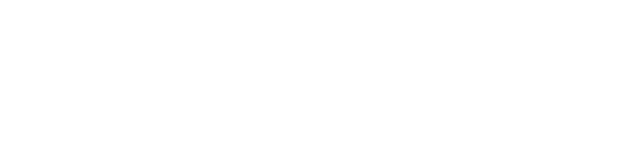
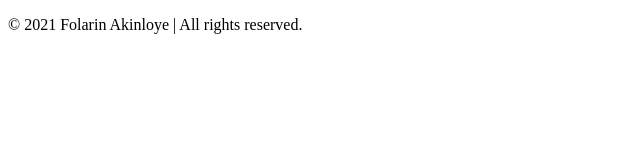
Before and after one commit to folathecoder/git-practice, a plain HTML site: page index.html in a window 1280 px wide. Shown: the whole page, without its empty margins (0-640 px from the left). Drawn offline with Linux system fonts and the light colour scheme.

Commit message:
Footer ==== Added Footer Feature On All Devices

```diff
--- a/index.html
+++ b/index.html
@@ -8,5 +8,15 @@
 </head>
 <body>
 
+
+    <!-- ========== FOOTER SECTION ========== -->
+    <footer>
+        <div class="footer__container">
+            <div>
+                <p>© 2021 Folarin Akinloye | All rights reserved.</p>
+            </div>
+        </div>
+    </footer>
+
 </body>
 </html>
```
